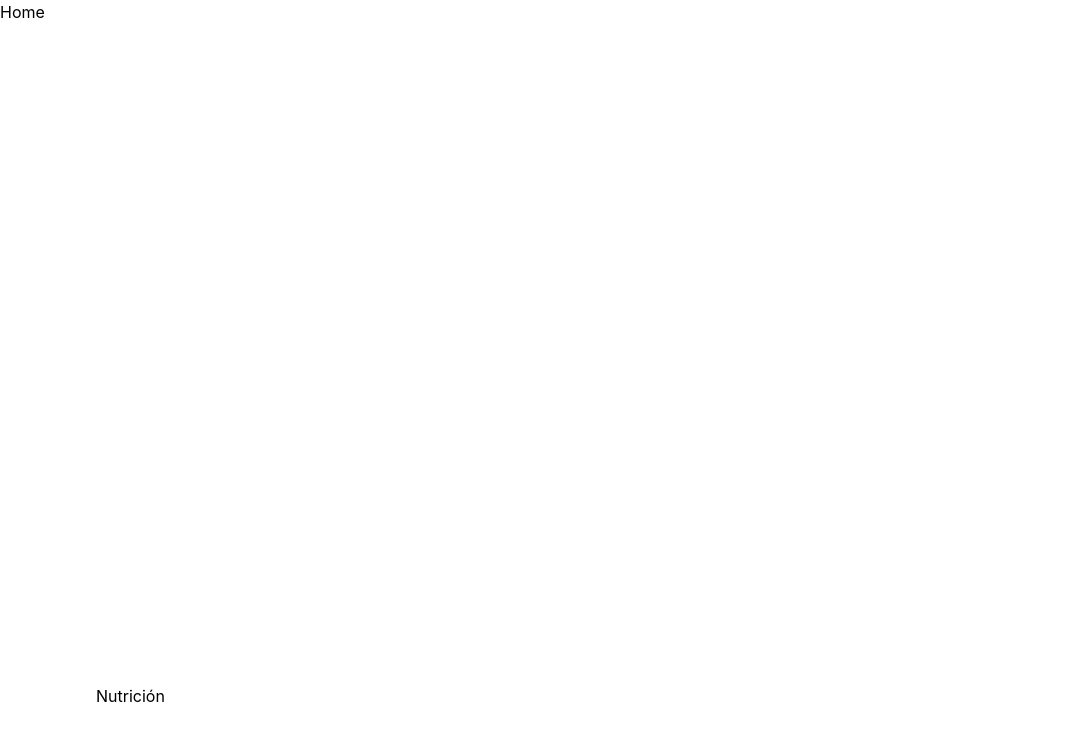
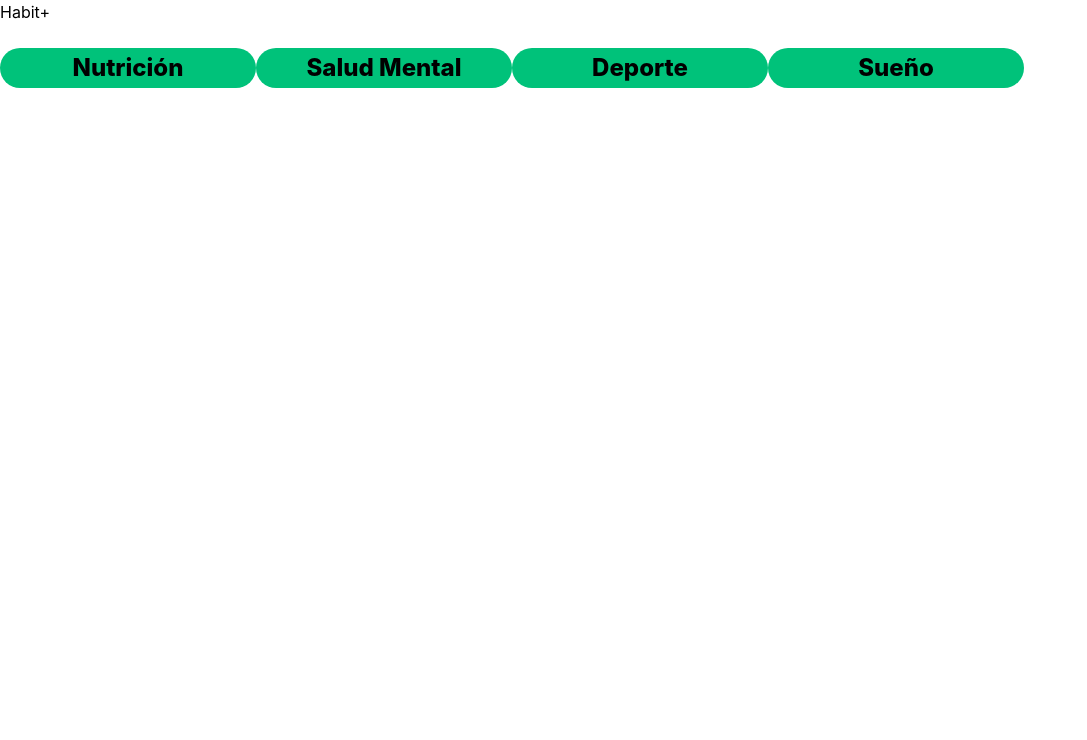
Before and after one commit to HabitPlus/HabitApp, a React (Create React App) app: page /home in a window 1280 px wide. Shown: the top 740 px of the page, without its empty margins (0-1087 px from the left). Built offline with nearby package versions, Linux system fonts and the light colour scheme.

Commit message:
test of the 4 buttons of the home page working

```diff
--- a/src/App.tsx
+++ b/src/App.tsx
@@ -5,19 +5,23 @@ import Landing from "./pages/landing/Landing";
 import Layout from "./components/Layout";
 import Home from "./pages/home/Home";
 import Nutricion from "./pages/nutricion/Nutricion";
+import SaludMental from "./pages/salud-mental/Salud-Mental";
+import Deporte from "./pages/deporte/Deporte";
+import Sueño from "./pages/sueño/Sueño";
 
 function App() {
   return (
     <>
-    <BrowserRouter>
         <Routes>
           <Route element={<Layout />}>
             <Route path="/" element={<Landing />} />
             <Route path="/home" element={<Home />} />
             <Route path="/nutricion" element={<Nutricion />} />
+            <Route path="/sueño" element={<Sueño />} />
+            <Route path="/salud-mental" element={<SaludMental />} />
+            <Route path="/deporte" element={<Deporte />} />
           </Route>
         </Routes>
-      </BrowserRouter>
     </>
   );
 }
--- a/src/index.tsx
+++ b/src/index.tsx
@@ -2,12 +2,15 @@ import React from 'react';
 import ReactDOM from 'react-dom/client';
 import './index.css';
 import App from './App';
+import { BrowserRouter } from 'react-router-dom';
 
 const root = ReactDOM.createRoot(
   document.getElementById('root') as HTMLElement
 );
 root.render(
   <React.StrictMode>
-    <App />
+    <BrowserRouter>
+      <App />
+    </BrowserRouter>
   </React.StrictMode>
 );
--- /dev/null
+++ b/src/pages/deporte/Deporte.tsx
@@ -0,0 +1,11 @@
+import React from 'react'
+
+type Props = {}
+
+const Deporte = (props: Props) => {
+  return (
+    <h1>Deporte</h1>
+  )
+}
+
+export default Deporte
--- a/src/pages/home/Home.tsx
+++ b/src/pages/home/Home.tsx
@@ -1,20 +1,33 @@
 import React from 'react'
-import { Link, useNavigate } from 'react-router-dom'
+import { Link } from 'react-router-dom'
 
 const Home = () => {
-  const navigate= useNavigate()
-  const handleClick = () => {
-    navigate("/nutricion");
-  };
-
   return (
     <>
-      <button>Home</button>
-      <button onClick={handleClick} type="button"
-        className="bg-red hover:bg-green cursor-pointer px-24 py-3 flex gap-8 rounded-sm text-black absolute bottom-20">
-        Nutrición</button>
+      <h1>Habit+</h1>
+      <Link to='/nutricion'><button className='bg-[#00C27A] text-center align-middle text-black font-extrabold mt-6 text-2xl h-10 w-64 rounded-full'>Nutrición</button></Link>
+      <Link to='/salud-mental'><button className='bg-[#00C27A] text-center align-middle text-black font-extrabold mt-6 text-2xl h-10 w-64 rounded-full'>Salud Mental</button></Link>
+      <Link to='/deporte'><button className='bg-[#00C27A] text-center align-middle text-black font-extrabold mt-6 text-2xl h-10 w-64 rounded-full'>Deporte</button></Link>
+      <Link to='/sueño'><button className='bg-[#00C27A] text-center align-middle text-black font-extrabold mt-6 text-2xl h-10 w-64 rounded-full'>Sueño</button></Link>
     </>
   )
 }
 
 export default Home
+// const Home = () => {
+//   const navigate= useNavigate()
+//   const handleClick = () => {
+//     navigate("/nutricion");
+//   };
+
+//   return (
+//     <>
+//       <button>Home</button>
+//       <button onClick={handleClick} type="button"
+//         className="bg-red hover:bg-green cursor-pointer px-24 py-3 flex gap-8 rounded-sm text-black absolute bottom-20">
+//         Nutrición</button>
+//     </>
+//   )
+// }
+
+// export default Home
--- a/src/pages/landing/Landing.tsx
+++ b/src/pages/landing/Landing.tsx
@@ -1,4 +1,5 @@
 import React from 'react'
+import { Link } from 'react-router-dom'
 
 const Landing = () => {
   return (
@@ -6,7 +7,9 @@ const Landing = () => {
     <h1 className="text-3xl font-bold underline">
     Hello world!
   </h1>
-  <button>Habit+</button>
+  <Link to='/home'>
+  <button className='bg-[#00C27A] text-center align-middle text-black font-extrabold mt-6 text-2xl h-10 w-64 rounded-full'>Habit+</button>
+  </Link>
   </>
   )
 }
--- /dev/null
+++ b/src/pages/salud-mental/Salud-Mental.tsx
@@ -0,0 +1,11 @@
+import React from 'react'
+
+type Props = {}
+
+const SaludMental = (props: Props) => {
+  return (
+    <h1>Salud Mental</h1>
+  )
+}
+
+export default SaludMental
--- /dev/null
+++ b/src/pages/sueño/Sueño.tsx
@@ -0,0 +1,11 @@
+import React from 'react'
+
+type Props = {}
+
+const Sueño = (props: Props) => {
+  return (
+    <h1>Sueño</h1>
+  )
+}
+
+export default Sueño
```
Also changed, not shown: 1 other file (tests, documents, lock files or other folders). Lines whose indentation alone changed are shown as unchanged.
